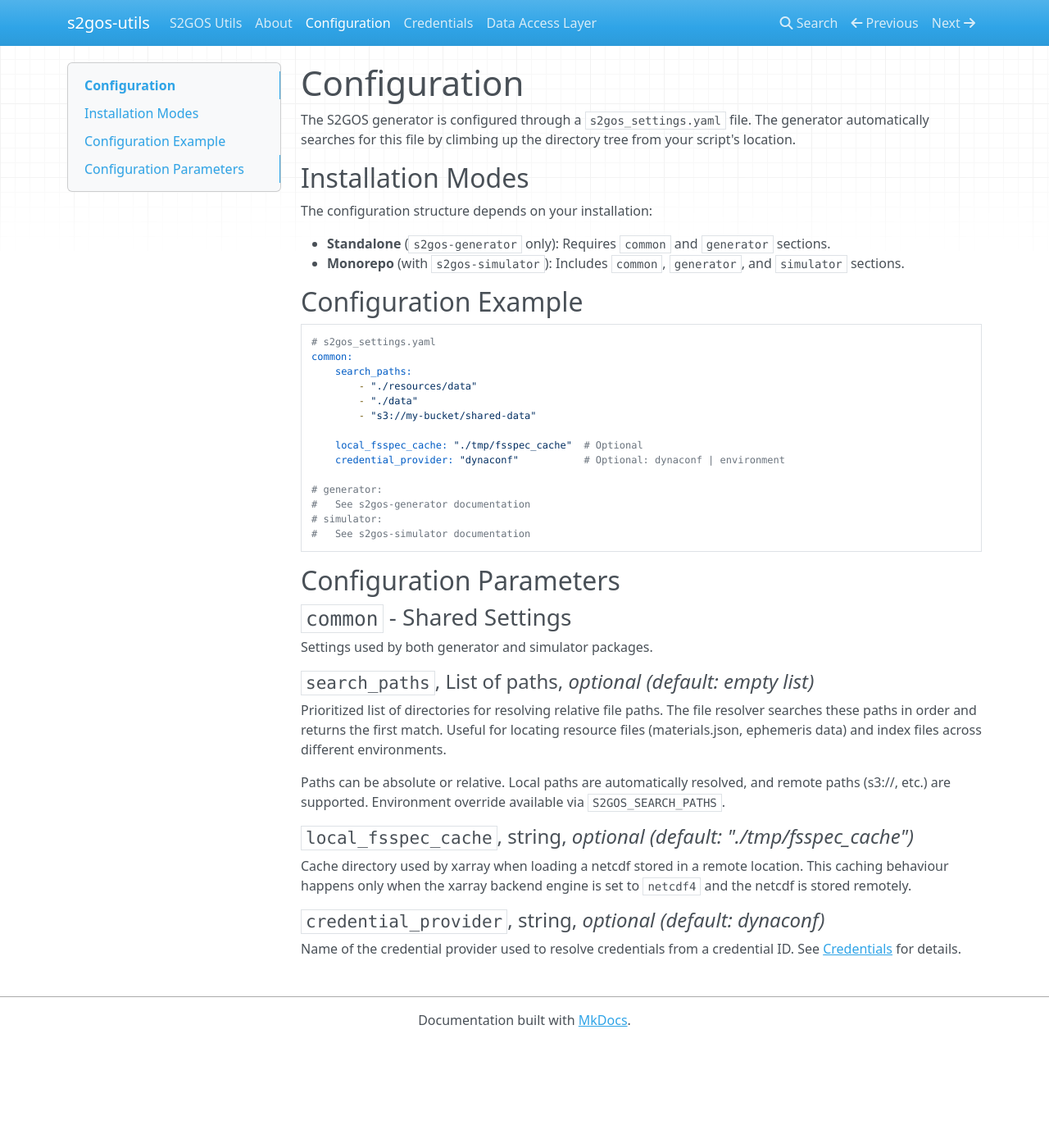
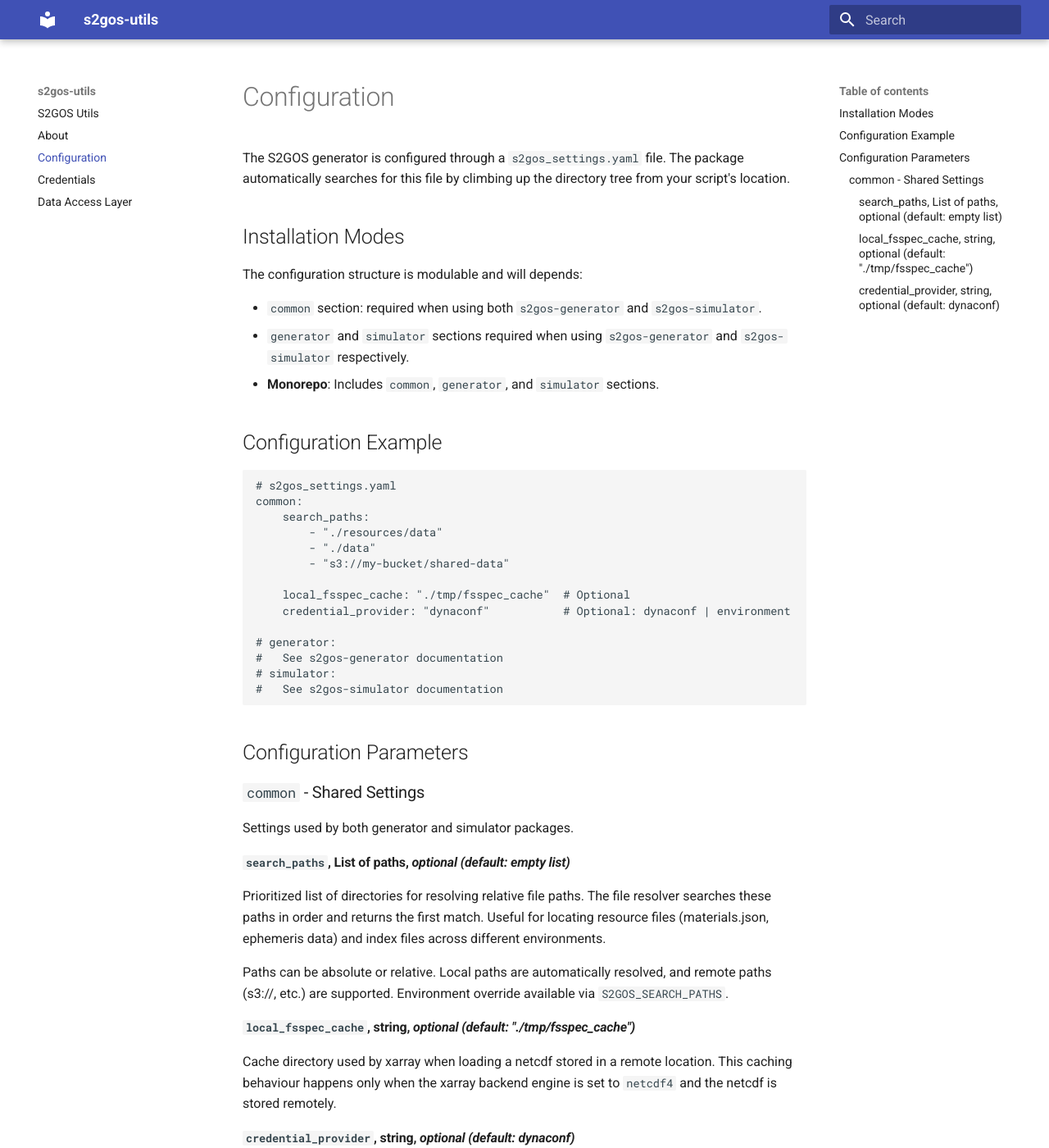
Before and after one commit to s2gos-dev/s2gos-utils, an MkDocs documentation site: the page built from docs/configuration.md, in a window 1280 px wide and 1400 px high. Shown: the whole window at 82% size. Built offline with MkDocs 1.6.1 and Material for MkDocs 9.7.7, drawn with Linux system fonts in a browser that asks for light colours; nearby versions of some CDN libraries; some of the changed text lies outside the part shown.

Commit message:
use material theme

```diff
--- a/docs/configuration.md
+++ b/docs/configuration.md
@@ -1,13 +1,14 @@
 # Configuration
 
-The S2GOS generator is configured through a `s2gos_settings.yaml` file. The generator automatically searches for this file by climbing up the directory tree from your script's location.
+The S2GOS generator is configured through a `s2gos_settings.yaml` file. The package automatically searches for this file by climbing up the directory tree from your script's location.
 
 ## Installation Modes
 
-The configuration structure depends on your installation:
+The configuration structure is modulable and will depends:
 
-- **Standalone** (`s2gos-generator` only): Requires `common` and `generator` sections.
-- **Monorepo** (with `s2gos-simulator`): Includes `common`, `generator`, and `simulator` sections.
+- `common` section: required when using both `s2gos-generator` and `s2gos-simulator`.
+- `generator` and `simulator` sections required when using `s2gos-generator` and `s2gos-simulator` respectively.
+- **Monorepo**: Includes `common`, `generator`, and `simulator` sections.
 
 ## Configuration Example
 
--- a/mkdocs.yml
+++ b/mkdocs.yml
@@ -1 +1,5 @@
 site_name: s2gos-utils
+theme :
+  name : material
+  user_color_mode_toggle : true
+  color_mode : auto
--- a/pyproject.toml
+++ b/pyproject.toml
@@ -46,7 +46,7 @@ lab = "jupyter lab"
 [project.optional-dependencies]
 test = ["pytest"]
 dev = []
-docs = ["mkdocs"]
+docs = ["mkdocs","mkdocs-material>=9.7.1,<10"]
 
 [tool.pixi.environments]
 default = { solve-group = "default" }
```
